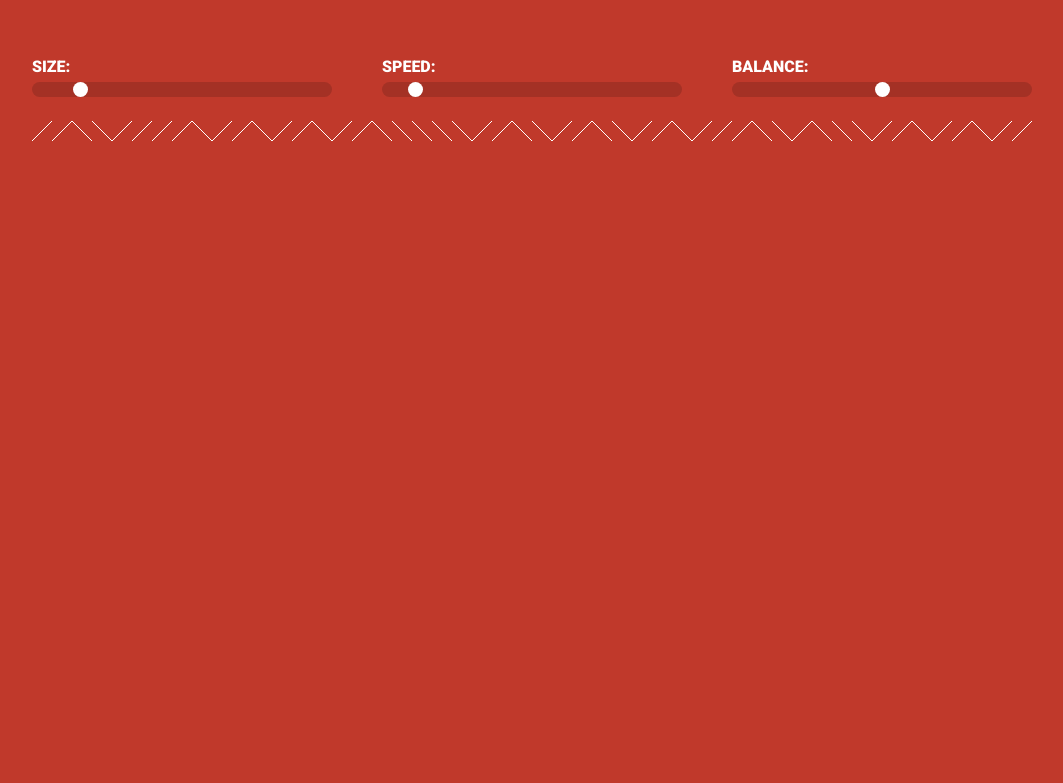
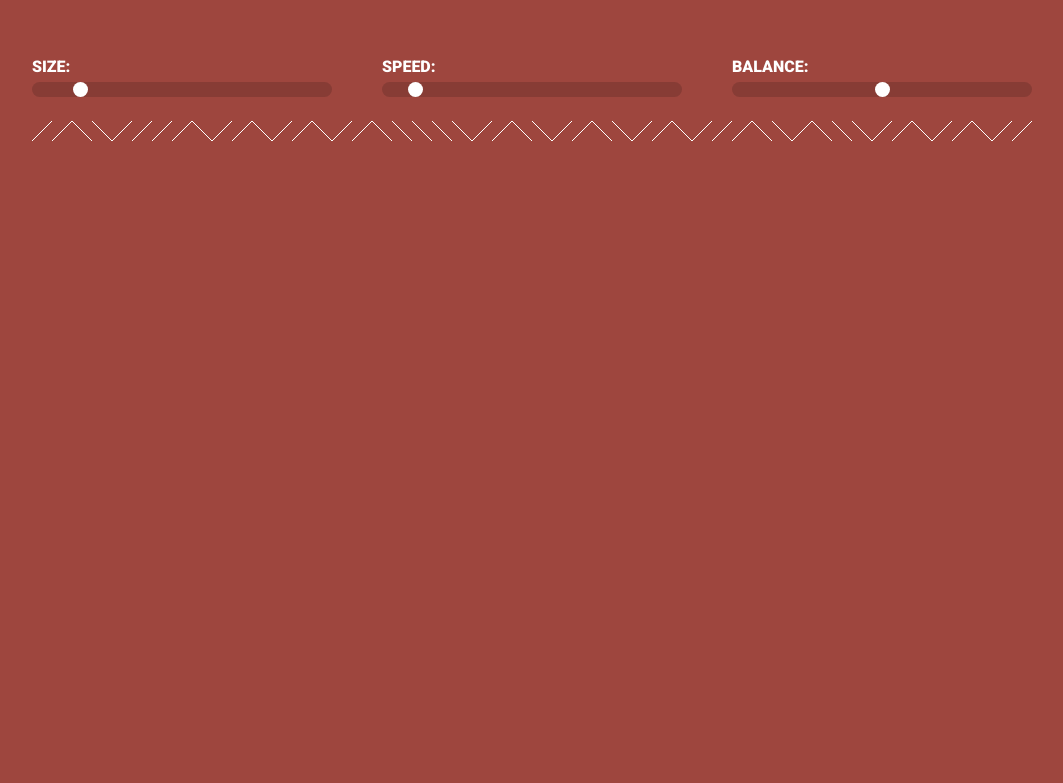
Before and after one commit to boguz/10PRINT, a plain HTML site: page index.html in a window 1280 px wide. Shown: the part 193-976 px from the top of the page, without its empty margins (108-1171 px from the left). Drawn offline with Linux system fonts and the light colour scheme.

Commit message:
updated the background color

```diff
--- a/10print.css
+++ b/10print.css
@@ -6,7 +6,7 @@
 }
 
 body{
-	background-color: #C0392B;
+	background-color: rgb(158, 70, 62);
 	min-height: 100vh;
 }
 
@@ -73,7 +73,7 @@ a.cta:focus {
 #canvas1 {
 	height: 600px;
 	width: 100%;
-	background-color: #C0392B;
+	background-color: rgb(158, 70, 62);
 }
 
 .controls {
```
